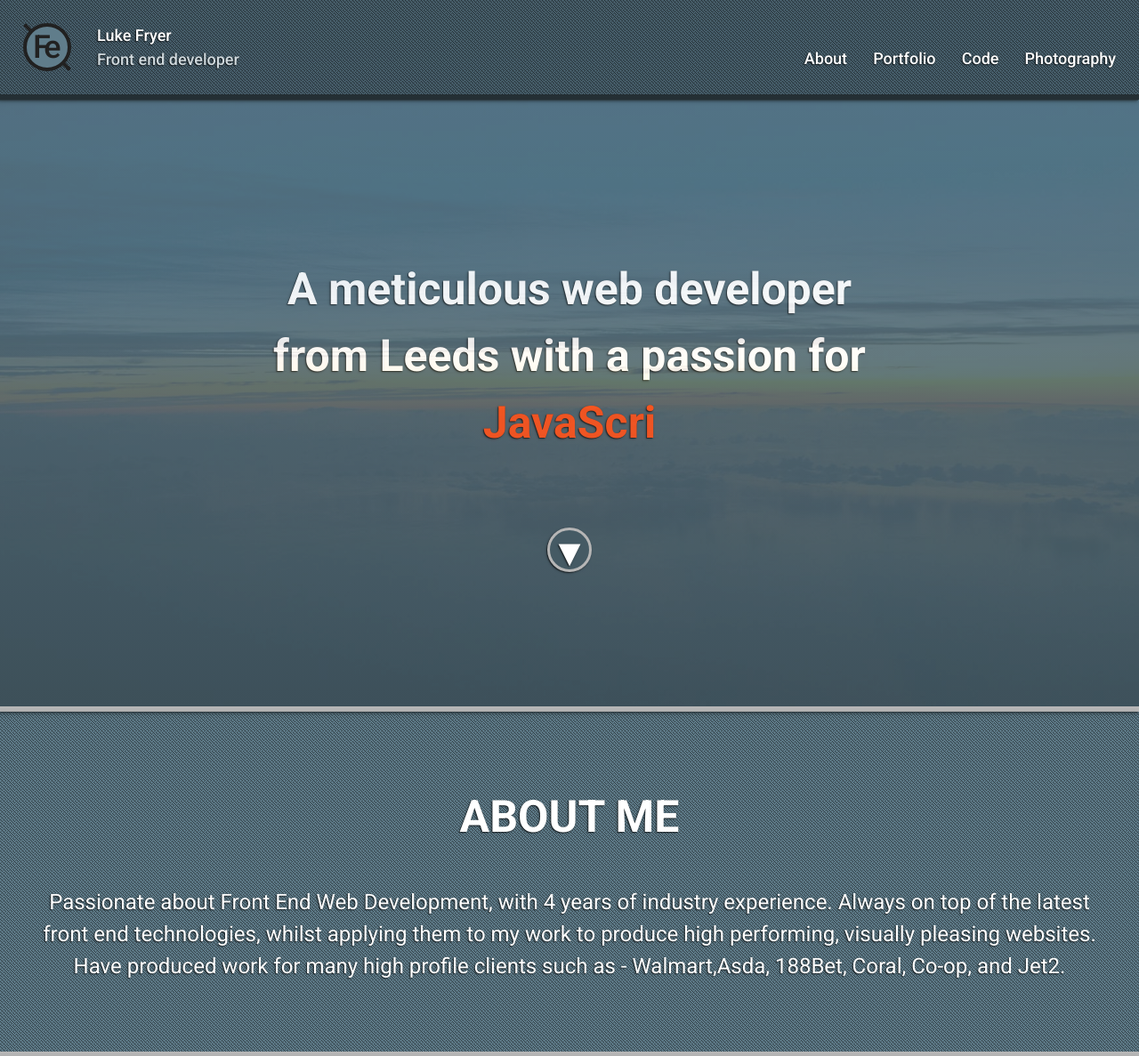
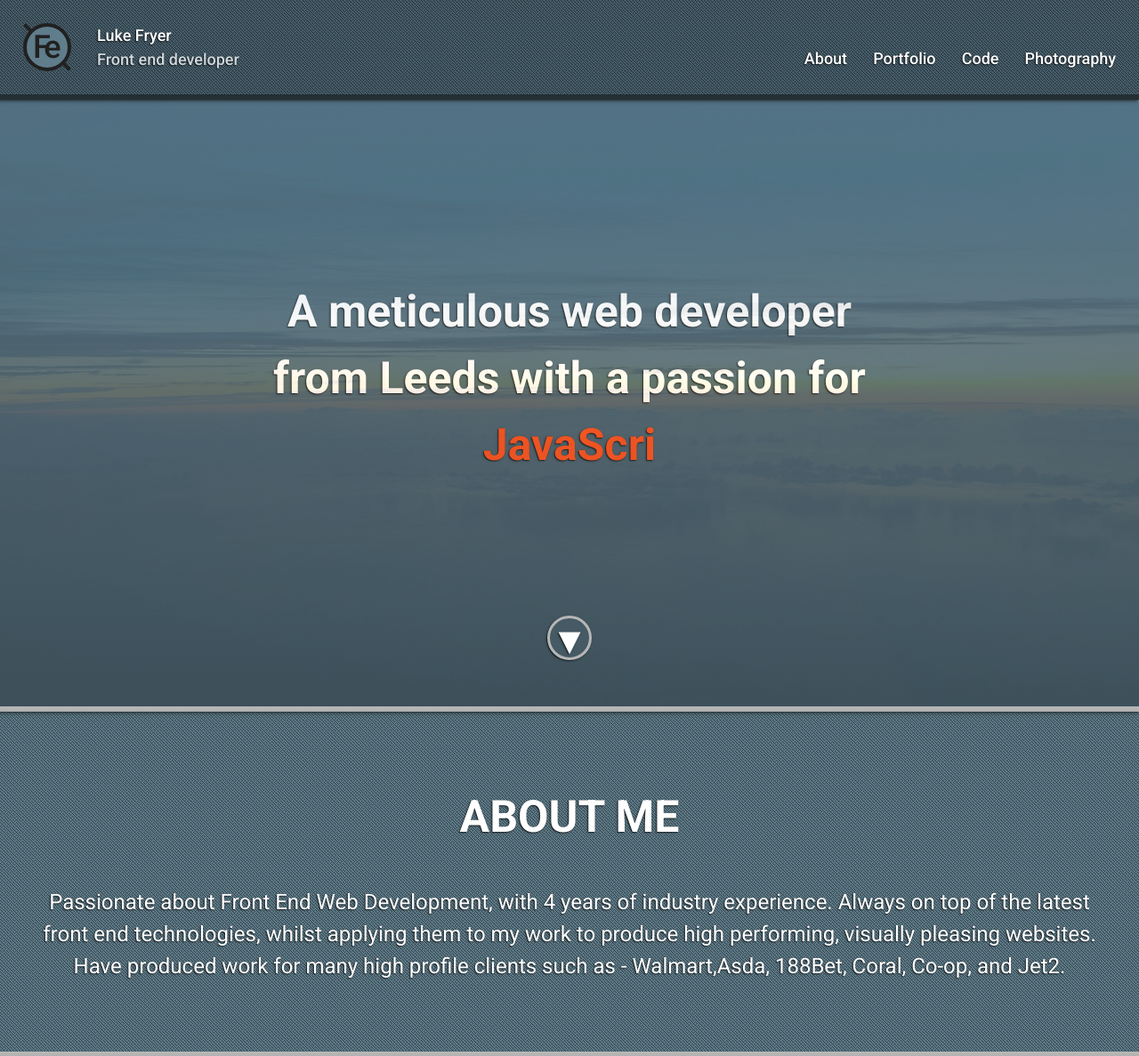
Before and after one commit to lf87/Portfolio-2016, a PHP site: page / in a window 1280 px wide. Shown: the top 1187 px of the page at 89% size. Run offline with PHP 8.4, Linux system fonts and the light colour scheme.

Commit message:
changed positioning of down btn

```diff
--- a/src/styles/layout/_main.scss
+++ b/src/styles/layout/_main.scss
@@ -92,7 +92,10 @@ section:first-of-type {
     box-shadow: $text-shadow;
     border-radius: 50%;
     border: 3px solid $divider-color;
-    position: relative;
+    position: absolute;
+    bottom: $gutterM2;
+    left: 50%;
+    margin-left: -25px;
     opacity: 1;
     transition: opacity .3s ease-in;
     background-color: $primary-color-dark;
```
Also changed, not shown: style.css.
